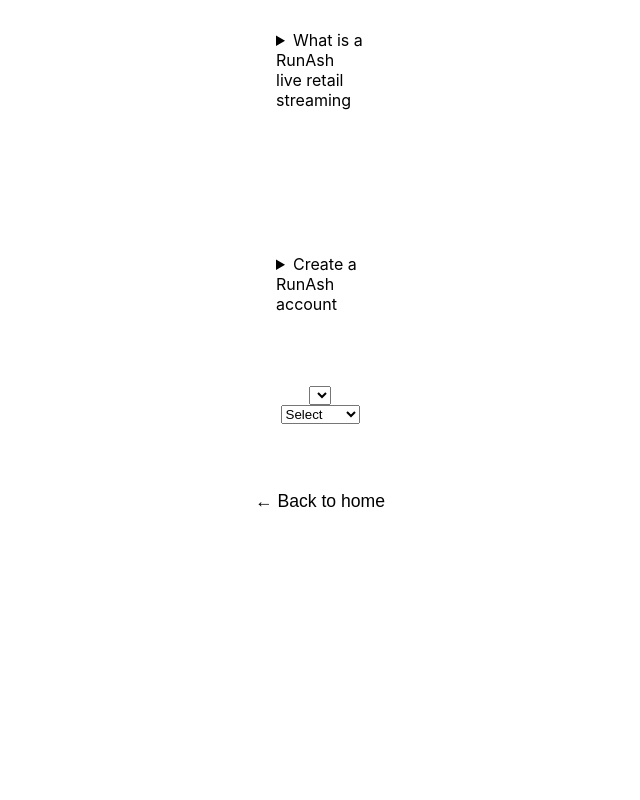
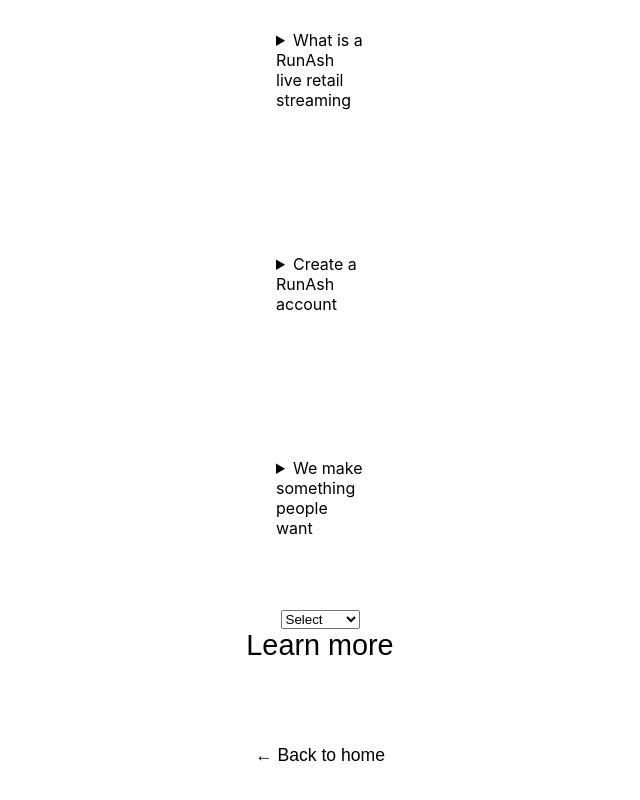
Before and after one commit to rammurmu/next, a Next.js app: page /faq in a window 1280 px wide. Shown: the part 436-1236 px from the top of the page, without its empty margins (320-960 px from the left). Before the commit the page ends 1078 px from the top, so only its background shows below. Built offline with nearby package versions, Linux system fonts and the light colour scheme.

Commit message:
Update faq.js

```diff
--- a/pages/faq.js
+++ b/pages/faq.js
@@ -30,10 +30,10 @@ export default function Faq() {
                      <p>We make something people want</p>
          </details>
 
-         <select>
+         <details>
             <summary>We make something people want</summary>
                     <p> We make something people want</p>
-         </select>
+         </details>
 
         <select className={styles.selectWrapper}select id="select" name="select">
         <option>Select</option>
@@ -41,8 +41,9 @@ export default function Faq() {
         <option>Shopping</option>
         </select>
 
-
-
+       <collapse className={styles.collapse}select id="collapse" name="collapse">
+         <p>Learn more</p>
+       </collapse>
 
          <p className={styles.description}>
           <Link href="/">
```
